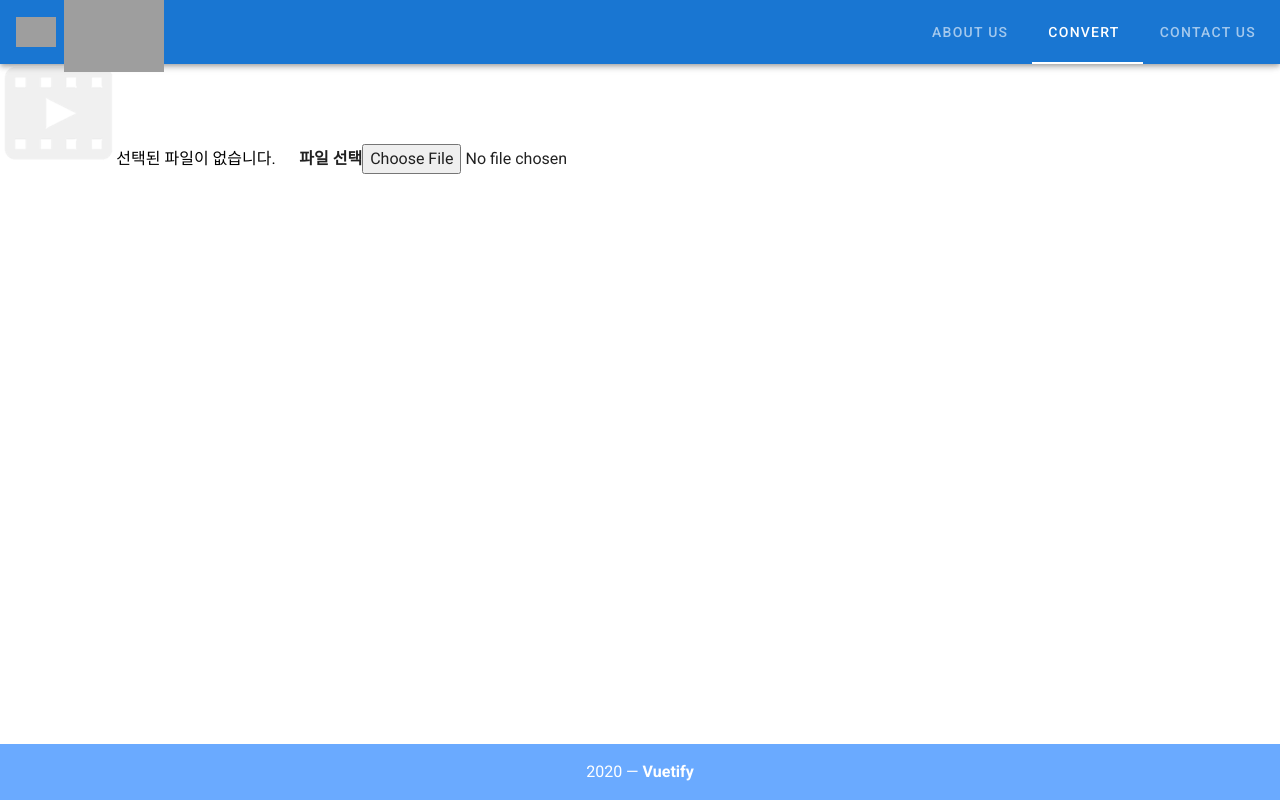
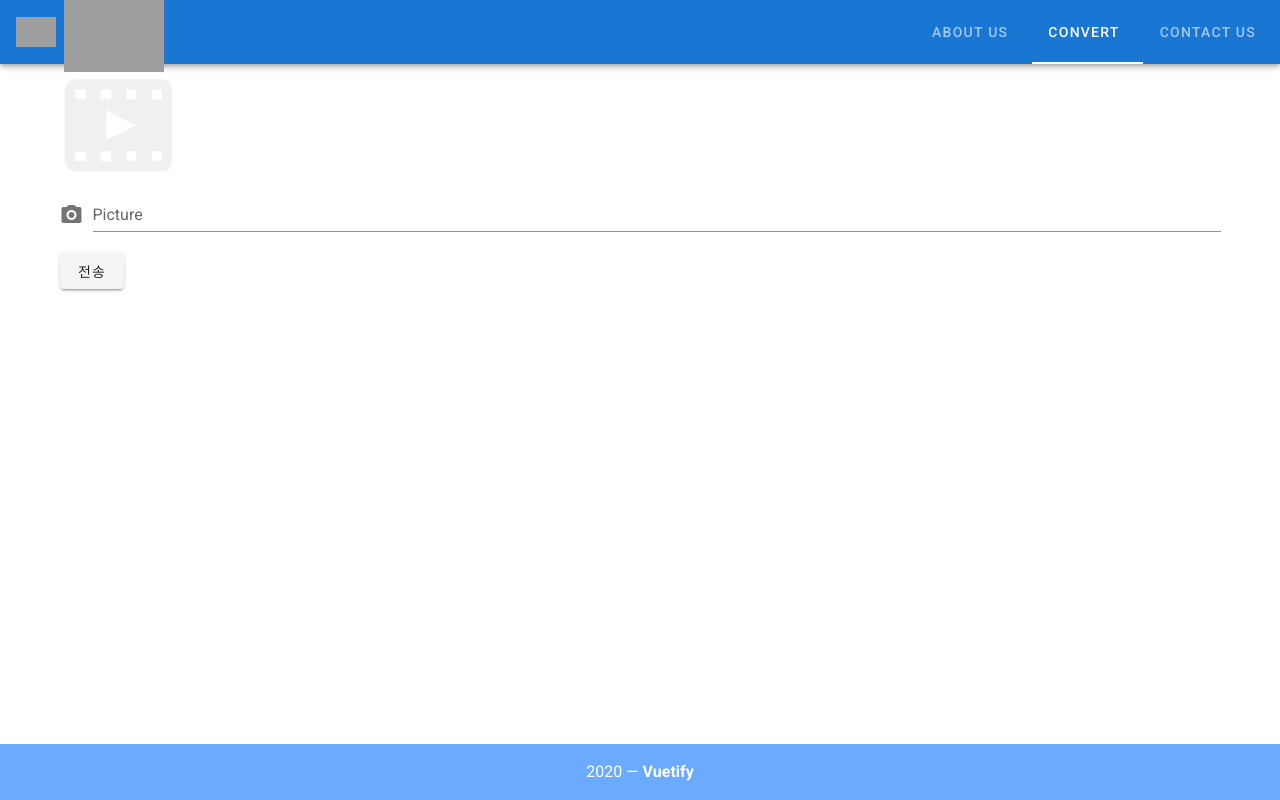
Before and after one commit to hdp0545/kindergarten_Daebo, a Vue app in the folder vue-front/: page /convert in a window 1280 px wide. Built offline with nearby package versions, Linux system fonts and the light colour scheme; grey boxes are pictures that could not be loaded.

Commit message:
Add File-Upload

```diff
--- /dev/null
+++ b/vue-front/src/components/UploadBox.vue
@@ -0,0 +1,101 @@
+<template>
+  <v-container>
+    <div v-if="currentFile" class="progress">
+      <div
+        class="progress-bar progress-bar-info progress-bar-striped"
+        role="progressbar"
+        :aria-valuenow="progress"
+        aria-valuemin="0"
+        aria-valuemax="100"
+        :style="{ width: progress + '%' }"
+      >
+        {{ progress }}%
+      </div>
+    </div>
+
+
+    <img class="img-video" src='../img/icon-video.png' alt="비디오 로고" height="100"/>
+
+    <v-img
+      :src="imageUrl"
+      max-height="450"
+      max-width="600"
+    ></v-img>
+      <!-- <input type="file"  /> -->
+    <v-form>
+      <v-file-input
+        :rules="rules"
+        accept="image/png, image/jpeg, image/bmp"
+        placeholder="인식할 사진을 넣어주세요"
+        prepend-icon="mdi-camera"
+        label="Picture"
+        v-model="selectedFile"
+        @change="selectFile"
+      ></v-file-input>
+      <v-btn
+        collor="primary"
+        class="mr-4">
+        전송
+      </v-btn>
+    </v-form>
+
+
+  </v-container>
+</template>
+
+<script>
+export default {
+  name: "upload-box",
+  data() {
+    return {
+      selectedFile: [],
+      imageUrl: "",
+
+
+      currentFile: undefined,
+      progress: 0,
+      message: "",
+      fileInfos: [],
+      rules: [
+        value => !value || value.size < 2000000 || 'Picture size should be less than 2 MB!',
+      ],
+
+    }
+  },
+  methods: {
+    selectFile() {
+      this.imageUrl = URL.createObjectURL(this.selectedFile)
+    }
+
+    // upload() {
+    //   console.log("start")
+    //   this.progress = 0;
+    //   this.uploadData.name = this.selectedFiles.item(0).name
+    //   this.$emit('submit-upload-data', this.uploadData)
+    //   this.currentFile = this.selectedFiles.item(0);
+    //   this.$emit('upload-file', this.currentFile)
+    //   UploadService.upload(this.currentFile, event => {
+    //     this.progress = Math.round((100 * event.loaded) / event.total);
+    //   })
+    //     .then(response => {
+    //       this.message = response.data.message;
+    //       // return UploadService.getFiles();
+    //     })
+    //     // .then(files => {
+    //     //   this.fileInfos = files.data;
+    //     // })
+    //     // .catch(() => {
+    //     //   this.progress = 0;
+    //     //   this.message = "Could not upload the file!";
+    //     //   this.currentFile = undefined;
+    //     // });
+    //   this.selectedFiles = undefined;
+    // }
+  },
+}
+
+</script>
+
+<style>
+
+</style>
--- a/vue-front/src/views/Convert.vue
+++ b/vue-front/src/views/Convert.vue
@@ -1,39 +1,15 @@
 <template>
   <div>
-    <div v-if="currentFile" class="progress">
-      <div
-        class="progress-bar progress-bar-info progress-bar-striped"
-        role="progressbar"
-        :aria-valuenow="progress"
-        aria-valuemin="0"
-        aria-valuemax="100"
-        :style="{ width: progress + '%' }"
-      >
-        {{ progress }}%
-      </div>
-    </div>
-    <img class="img-video" src='../img/icon-video.png' alt="비디오 로고" height="100"/>
-    <label class="selectbtn btn btn-default">
-      <!-- <input type="file"  /> -->
-      <input type="text" value="선택된 파일이 없습니다." id="fileName" class="file_input_textbox" readonly="readonly">
-      <input type="button" value="파일 선택" class="file_input_button font-weight-bold"/>
-      <input type="file" ref="file" @change="selectFile" class="file_input_hidden" onchange="javascript:document.getElementById('fileName').value = this.value.split('\\')[this.value.split('\\').length-1]">
-    </label>
-    <!-- :disabled="!selectedFiles" -->
+    <upload-box></upload-box>
   </div>
 </template>
 
 <script>
+import UploadBox from '../components/UploadBox.vue'
 export default {
   name: "Convert",
-  data() {
-    return {
-      selectedFiles: undefined,
-      currentFile: undefined,
-      progress: 0,
-      message: "",
-      fileInfos: [],
-    }
+  components: {
+    UploadBox
   }
 }
 </script>
```
